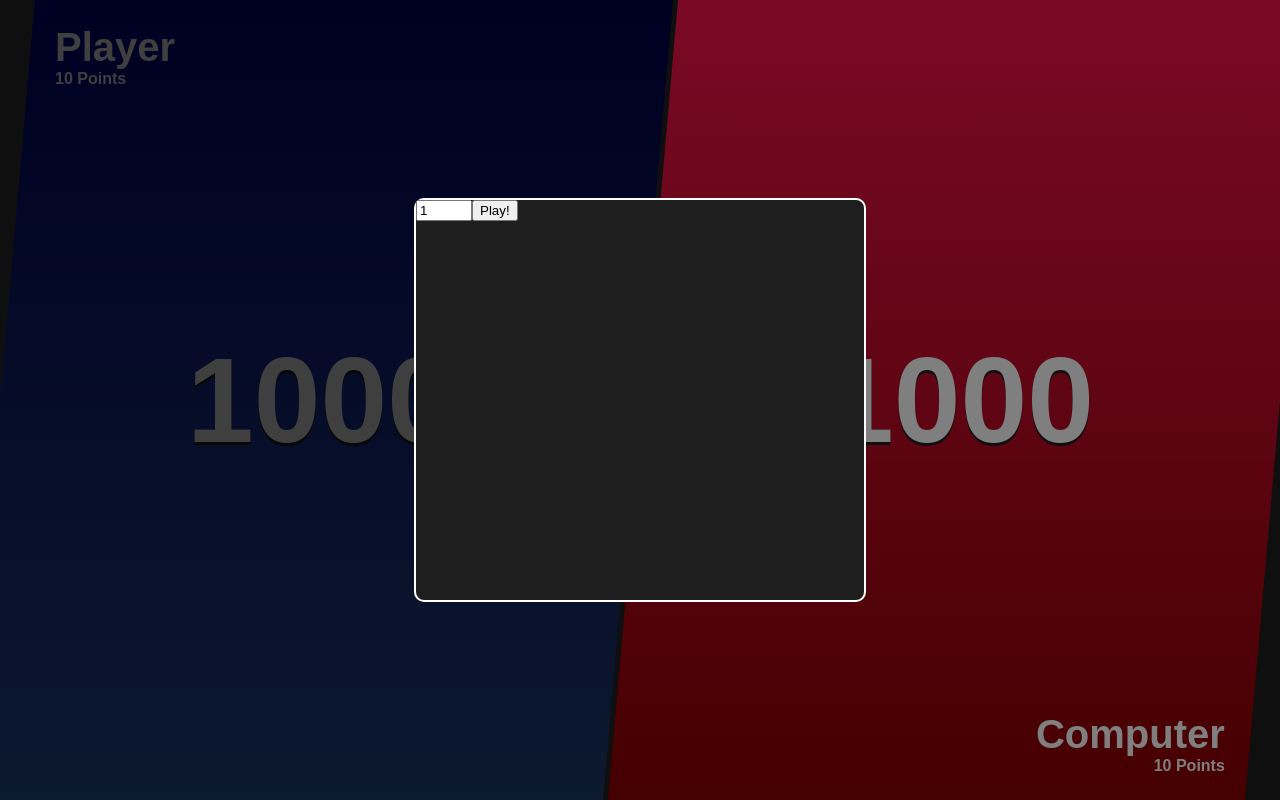
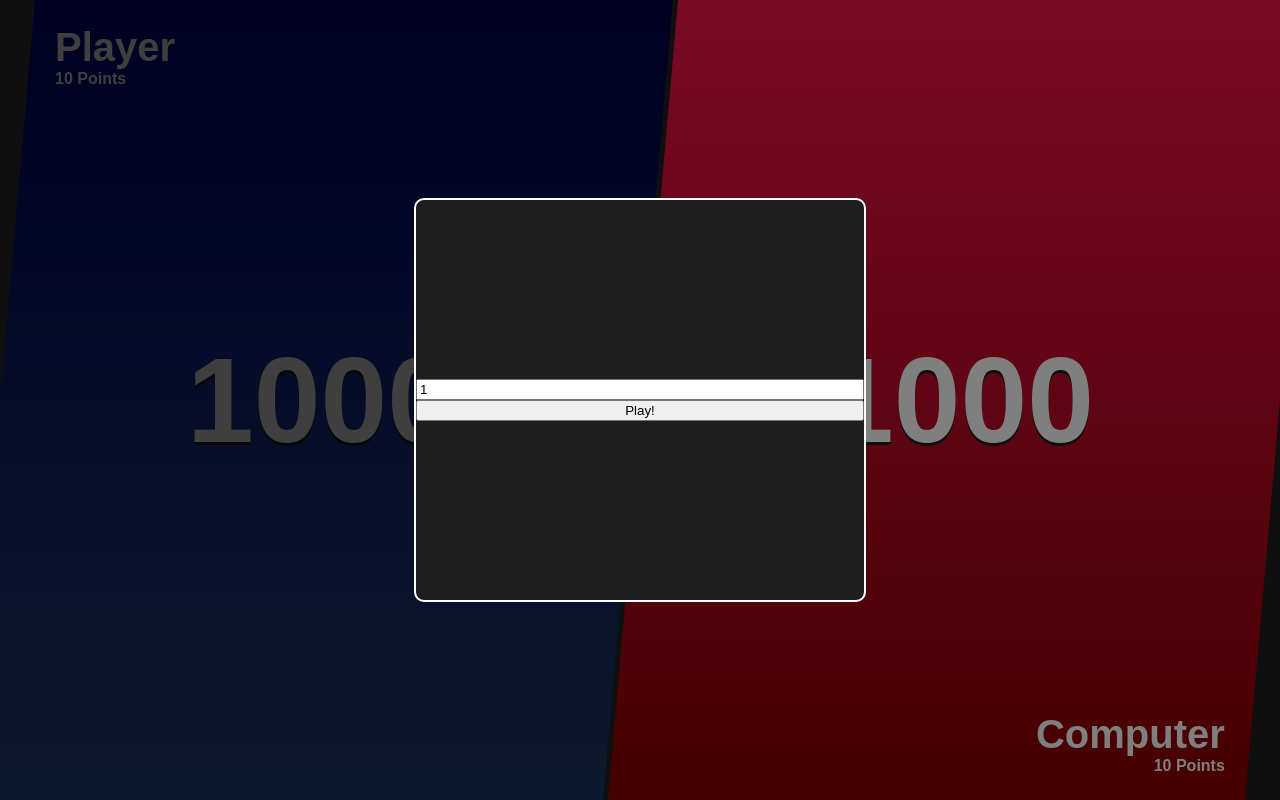
Before and after one commit to bascott5/death-rolls, an Angular app: page /offline-game in a window 1280 px wide. Built offline with nearby package versions, Linux system fonts and the light colour scheme.

Commit message:
Made minor adjustments

```diff
--- a/src/components/modal/modal.component.css
+++ b/src/components/modal/modal.component.css
@@ -14,12 +14,16 @@
 }
 
 #modal {
+    display: flex;
+    flex-direction: column;
+    justify-content: center;
     width: 35%;
     height: 50%;
     background-color: #1e1e1e;
     border-radius: 10px;
     border: 2px solid white;
     color: white;
+    text-align: center;
 }
 
 .exit {
--- a/src/pages/offline-game/offline-game.component.ts
+++ b/src/pages/offline-game/offline-game.component.ts
@@ -26,7 +26,7 @@ export class OfflineGameComponent {
   constructor() {}
 
   startGame(): void {
-    this.closeModal();
+    this.isModalOpen = false;
     this.playerTurn =
     this.rng(2) == 2 ? true : false;
 
@@ -92,12 +92,4 @@ export class OfflineGameComponent {
       }, 1000);
     }
   }
-
-  openModal() {
-    this.isModalOpen = true;
-  }
-
-  closeModal() {
-    this.isModalOpen = false;
-  }
 }
```
